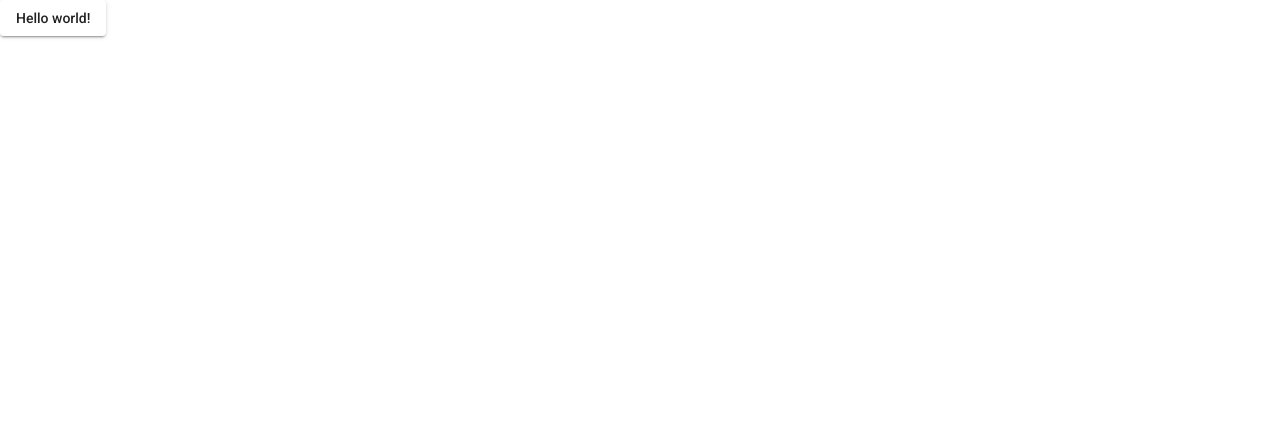
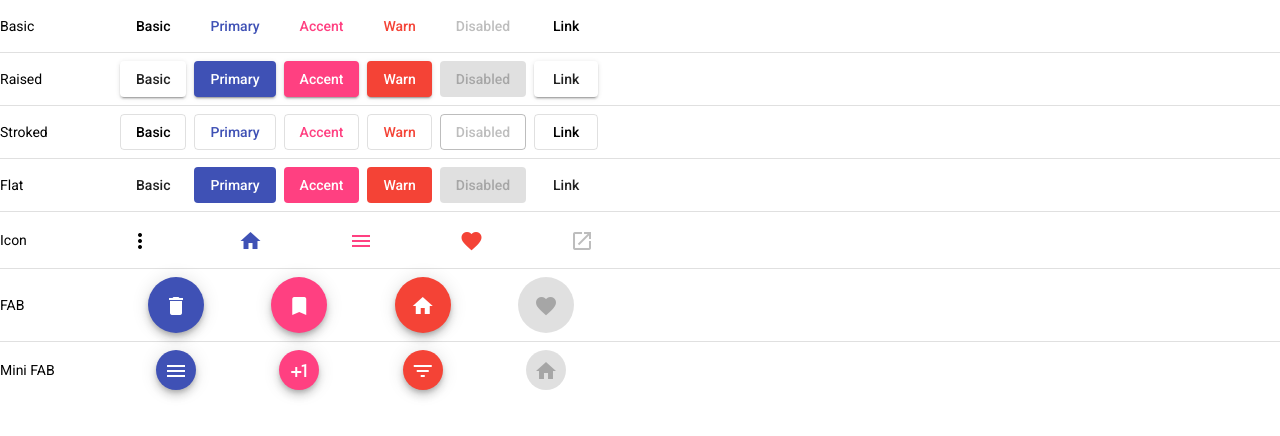
Before and after one commit to rahulrsavant/Angular-material, an Angular app: page / in a window 1280 px wide. Shown: the top 436 px of the page. Built offline with nearby package versions, Linux system fonts and the light colour scheme.

Commit message:
Angular Buttons and Icons

```diff
--- a/package.json
+++ b/package.json
@@ -21,6 +21,7 @@
     "@angular/platform-browser": "~11.0.3",
     "@angular/platform-browser-dynamic": "~11.0.3",
     "@angular/router": "~11.0.3",
+    "material-design-icons": "^3.0.1",
     "rxjs": "~6.6.0",
     "tslib": "^2.0.0",
     "zone.js": "~0.10.2"
--- a/src/app/app.component.css
+++ b/src/app/app.component.css
@@ -0,0 +1,31 @@
+section {
+    display: table;
+  }
+
+  .example-label {
+    display: table-cell;
+    font-size: 14px;
+    margin-left: 8px;
+    min-width: 120px;
+  }
+
+  .example-button-row {
+    display: table-cell;
+    width: 490px;
+  }
+
+  .example-button-row .mat-button-base {
+    margin: 8px 8px 8px 0;
+  }
+
+  .example-flex-container {
+    display: flex;
+    justify-content: space-between;
+    flex-wrap: wrap;
+  }
+
+  .example-button-container {
+    display: flex;
+    justify-content: center;
+    width: 120px;
+  }
--- a/src/app/app.component.html
+++ b/src/app/app.component.html
@@ -1,3 +1,126 @@
-
-<button mat-raised-button>Hello world!</button>
-<router-outlet></router-outlet>
+<section>
+    <div class="example-label">Basic</div>
+    <div class="example-button-row">
+      <button mat-button>Basic</button>
+      <button mat-button color="primary">Primary</button>
+      <button mat-button color="accent">Accent</button>
+      <button mat-button color="warn">Warn</button>
+      <button mat-button disabled>Disabled</button>
+      <a mat-button href="https://www.google.com/" target="_blank">Link</a>
+    </div>
+  </section>
+  <mat-divider></mat-divider>
+  <section>
+    <div class="example-label">Raised</div>
+    <div class="example-button-row">
+      <button mat-raised-button>Basic</button>
+      <button mat-raised-button color="primary">Primary</button>
+      <button mat-raised-button color="accent">Accent</button>
+      <button mat-raised-button color="warn">Warn</button>
+      <button mat-raised-button disabled>Disabled</button>
+      <a mat-raised-button href="https://www.google.com/" target="_blank">Link</a>
+    </div>
+  </section>
+  <mat-divider></mat-divider>
+  <section>
+    <div class="example-label">Stroked</div>
+    <div class="example-button-row">
+      <button mat-stroked-button>Basic</button>
+      <button mat-stroked-button color="primary">Primary</button>
+      <button mat-stroked-button color="accent">Accent</button>
+      <button mat-stroked-button color="warn">Warn</button>
+      <button mat-stroked-button disabled>Disabled</button>
+      <a mat-stroked-button href="https://www.google.com/" target="_blank">Link</a>
+    </div>
+  </section>
+  <mat-divider></mat-divider>
+  <section>
+    <div class="example-label">Flat</div>
+    <div class="example-button-row">
+      <button mat-flat-button>Basic</button>
+      <button mat-flat-button color="primary">Primary</button>
+      <button mat-flat-button color="accent">Accent</button>
+      <button mat-flat-button color="warn">Warn</button>
+      <button mat-flat-button disabled>Disabled</button>
+      <a mat-flat-button href="https://www.google.com/" target="_blank">Link</a>
+    </div>
+  </section>
+  <mat-divider></mat-divider>
+  <section>
+    <div class="example-label">Icon</div>
+    <div class="example-button-row">
+      <div class="example-flex-container">
+        <button mat-icon-button aria-label="Example icon button with a vertical three dot icon">
+          <mat-icon>more_vert</mat-icon>
+        </button>
+        <button mat-icon-button color="primary" aria-label="Example icon button with a home icon">
+          <mat-icon>home</mat-icon>
+        </button>
+        <button mat-icon-button color="accent" aria-label="Example icon button with a menu icon">
+          <mat-icon>menu</mat-icon>
+        </button>
+        <button mat-icon-button color="warn" aria-label="Example icon button with a heart icon">
+          <mat-icon>favorite</mat-icon>
+        </button>
+        <button mat-icon-button disabled aria-label="Example icon button with a open in new tab icon">
+          <mat-icon>open_in_new</mat-icon>
+        </button>
+      </div>
+    </div>
+  </section>
+  <mat-divider></mat-divider>
+  <section>
+    <div class="example-label">FAB</div>
+    <div class="example-button-row">
+      <div class="example-flex-container">
+        <div class="example-button-container">
+          <button mat-fab color="primary" aria-label="Example icon button with a delete icon">
+            <mat-icon>delete</mat-icon>
+          </button>
+        </div>
+        <div class="example-button-container">
+          <button mat-fab color="accent" aria-label="Example icon button with a bookmark icon">
+            <mat-icon>bookmark</mat-icon>
+          </button>
+        </div>
+        <div class="example-button-container">
+          <button mat-fab color="warn" aria-label="Example icon button with a home icon">
+            <mat-icon>home</mat-icon>
+          </button>
+        </div>
+        <div class="example-button-container">
+          <button mat-fab disabled aria-label="Example icon button with a heart icon">
+            <mat-icon>favorite</mat-icon>
+          </button>
+        </div>
+      </div>
+    </div>
+  </section>
+  <mat-divider></mat-divider>
+  <section>
+    <div class="example-label">Mini FAB</div>
+    <div class="example-button-row">
+      <div class="example-flex-container">
+        <div class="example-button-container">
+          <button mat-mini-fab color="primary" aria-label="Example icon button with a menu icon">
+            <mat-icon>menu</mat-icon>
+          </button>
+        </div>
+        <div class="example-button-container">
+          <button mat-mini-fab color="accent" aria-label="Example icon button with a plus one icon">
+            <mat-icon>plus_one</mat-icon>
+          </button>
+        </div>
+        <div class="example-button-container">
+          <button mat-mini-fab color="warn" aria-label="Example icon button with a filter list icon">
+            <mat-icon>filter_list</mat-icon>
+          </button>
+        </div>
+        <div class="example-button-container">
+          <button mat-mini-fab disabled aria-label="Example icon button with a home icon">
+            <mat-icon>home</mat-icon>
+          </button>
+        </div>
+      </div>
+    </div>
+  </section>
```
Also changed, not shown: src/app/app.module.ts (+7 -2 lines), 1 other file (tests, documents, lock files or other folders).
